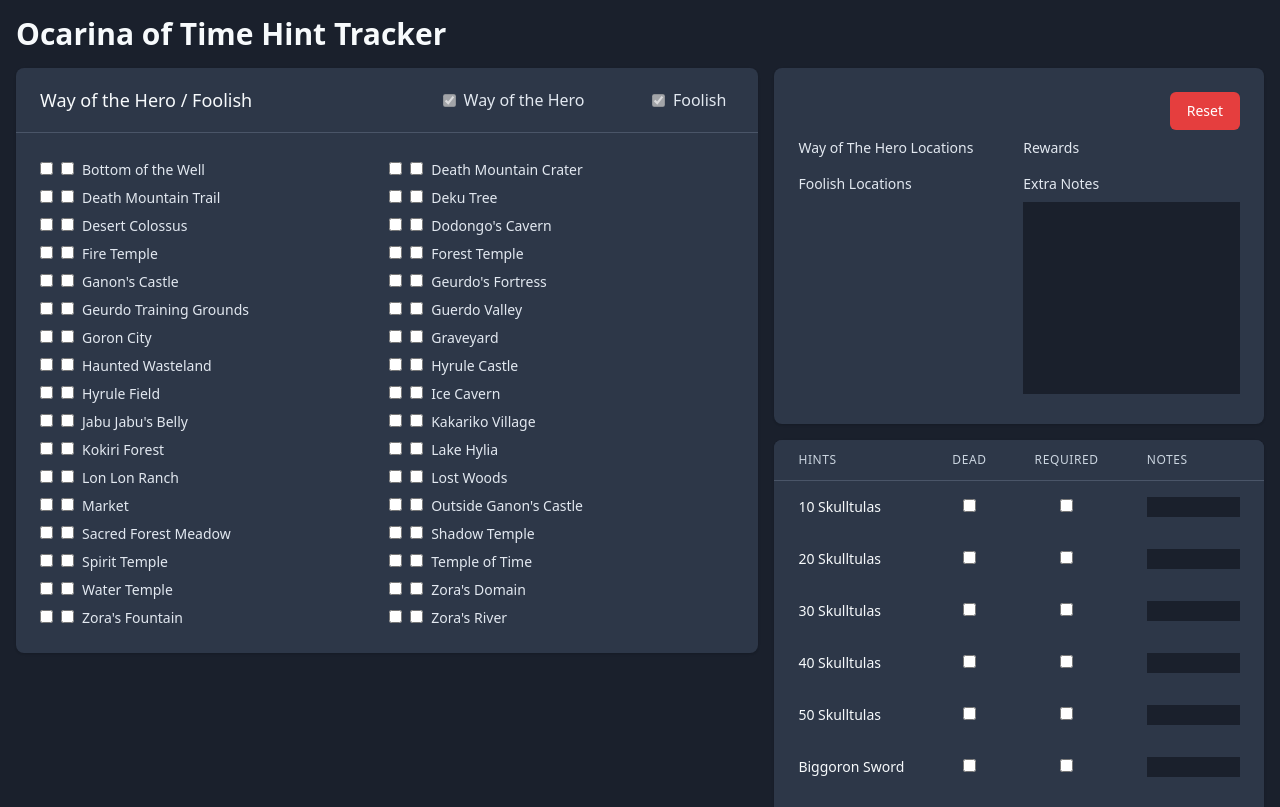
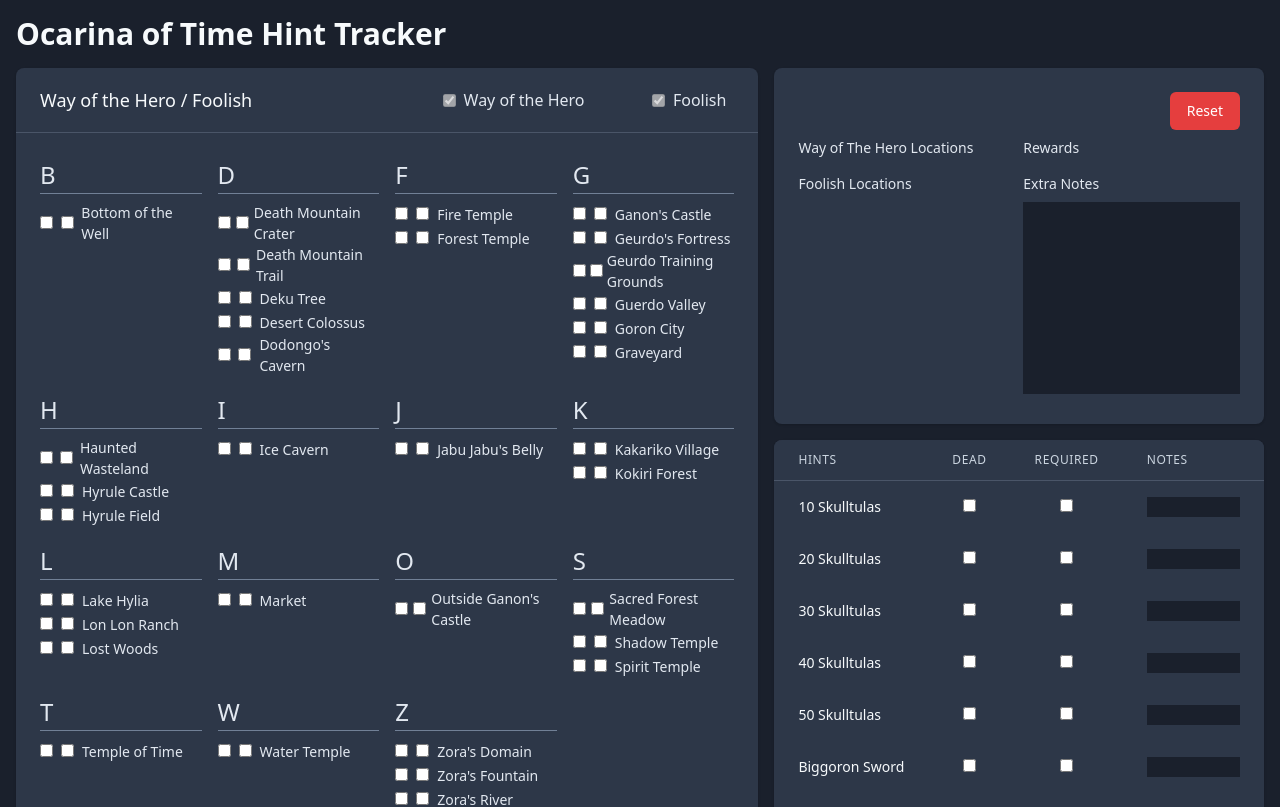
Before and after one commit to tance77/ZOOTR-Hint-Tracker, a Vue app: page / in a window 1280 px wide. Shown: the top 807 px of the page. Built offline with nearby package versions, Linux system fonts and the light colour scheme; what @tailwindcss/custom-forms, @tailwindcss/ui would draw is missing.

Commit message:
Alphabetic Group Sort for WOTH / Foolish

```diff
--- a/package.json
+++ b/package.json
@@ -12,6 +12,7 @@
   "dependencies": {
     "@tailwindcss/ui": "^0.3.0",
     "core-js": "^2.6.5",
+    "lodash": "^4.17.15",
     "vee-validate": "^3.0.3",
     "vue": "^2.6.10"
   },
--- a/src/components/HintTracker.vue
+++ b/src/components/HintTracker.vue
@@ -13,18 +13,20 @@
                                     Way of the Hero / Foolish
                                 </h3>
                                 <div class="grid grid-cols-2 gap-2">
-                                    <label class="flex items-center w-full justify-end">
+                                    <label class="flex items-center justify-end w-full">
                                         <input type="checkbox" class="text-2xl text-green-600 transition duration-150 ease-in-out bg-gray-900 border-green-600 form-checkbox" disabled checked>
-                                        <span class="ml-2 text-gray-300 font-medium">Way of the Hero</span>
+                                        <span class="ml-2 font-medium text-gray-300">Way of the Hero</span>
                                     </label>
-                                    <label class="flex items-center w-full justify-end">
+                                    <label class="flex items-center justify-end w-full">
                                         <input type="checkbox" class="text-2xl text-red-800 transition duration-150 ease-in-out bg-gray-900 border-green-600 form-checkbox" disabled checked>
-                                        <span class="ml-2 mr-2 text-gray-300 font-medium">Foolish</span>
+                                        <span class="ml-2 mr-2 font-medium text-gray-300">Foolish</span>
                                     </label>
                                 </div>
                             </div>
                         </div>
-                        <div class="grid grid-cols-2 gap-1 px-4 py-5 lg:grid-cols-2 sm:p-6">
+                        <div class="grid grid-cols-2 gap-4 px-4 py-5 lg:grid-cols-3 xl:grid-cols-4 sm:p-6">
+                            <div v-for="(locations, key) in groupLocations" :key="key">
+                                <h2 class="mb-2 text-2xl text-gray-300 border-b border-gray-600">{{key}}</h2>
                                 <div v-for="location in locations" :key="location.id" class="flex items-center">
                                     <div class="grid grid-cols-2 gap-2">
                                         <label>
@@ -35,6 +37,7 @@
                                         </label>
                                     </div>
                                     <span class="ml-2 text-sm text-gray-300">{{ location.name }}</span>
+                                </div>
                             </div>
                         </div>
                     </div>
@@ -199,6 +202,8 @@
 </template>
 
 <script>
+
+    import _ from 'lodash'
 
     export default {
         name: "HintTracker",
@@ -369,6 +374,11 @@
             };
         },
         computed: {
+            groupLocations(){
+                return _.groupBy(this.locations, (item) => {
+                    return item.name.charAt(0)
+                })
+            },
             sortedWayOfTheHero() {
                 let data = JSON.parse(JSON.stringify(this.selectedWayOfHero));
                 data.sort((a, b) => {
--- a/tailwind.config.js
+++ b/tailwind.config.js
@@ -6,9 +6,15 @@
     ],
     theme: {
         customForms: theme => ({
+            default:{
+                'input, textarea, multiselect, select': {
+                    borderWidth: theme('borderWidth.2'),
+                },
+            },
             sm: {
                 'input, textarea, multiselect, select': {
                     fontSize: theme('fontSize.sm'),
+                    borderWidth: theme('borderWidth.2'),
                     padding: `${theme('spacing.1')} ${theme('spacing.2')}`,
                 },
                 select: {
```
Lines whose indentation alone changed are shown as unchanged.
